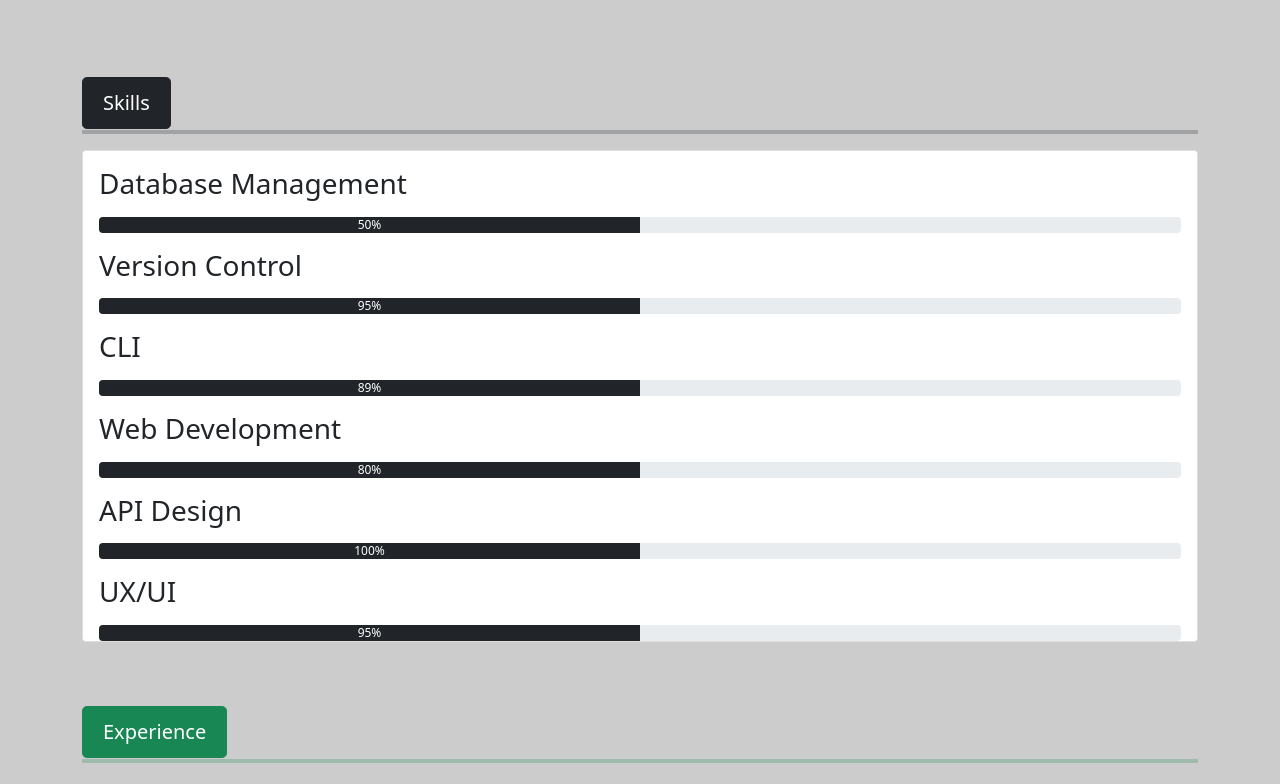
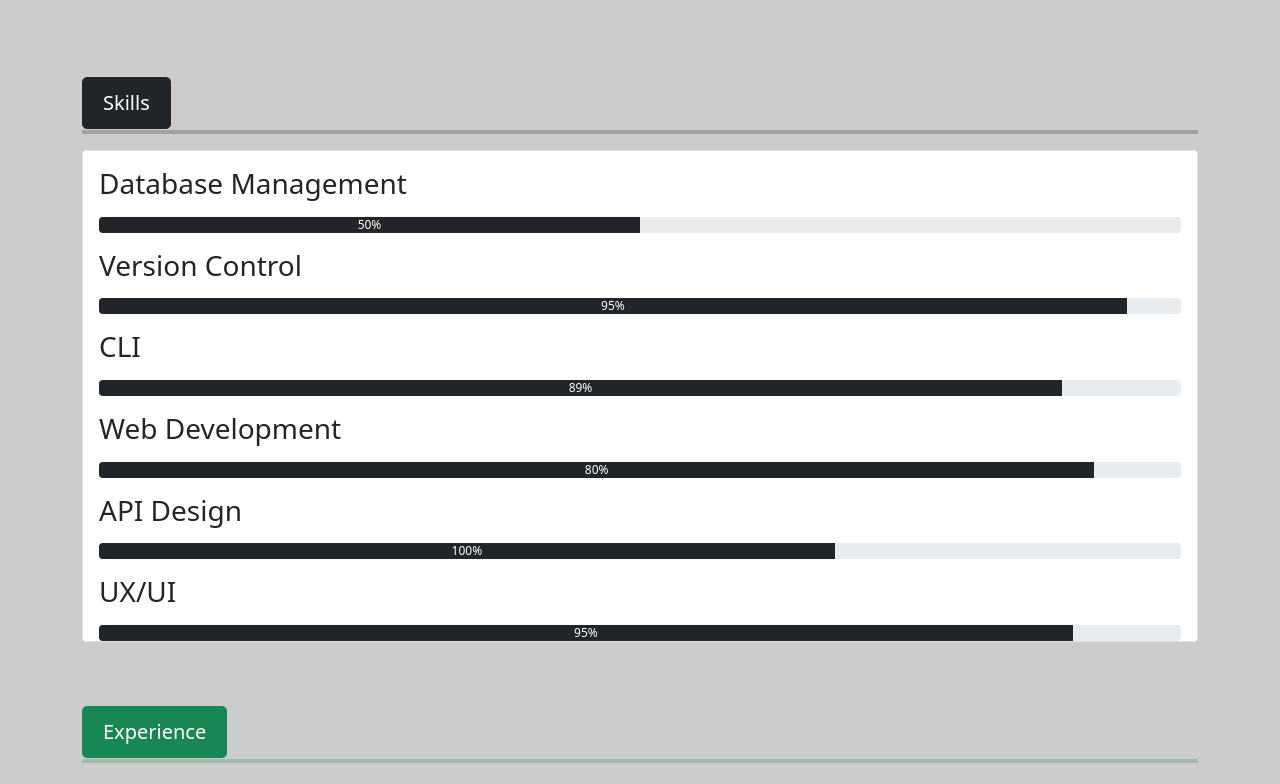
Before and after one commit to rahimialijan/My-Portfolio-Bootstrap-, a website: page index.html in a window 1280 px wide. Shown: the part 938-1722 px from the top of the page. Drawn offline with Linux system fonts and the light colour scheme.

Commit message:
Add skills percentage

```diff
--- a/styles.css
+++ b/styles.css
@@ -15,23 +15,23 @@
 }
 
 #Skills .version {
-  width: 50%;
+  width: 95%;
 }
 
 #Skills .cli {
-  width: 50%;
+  width: 89%;
 }
 
 #Skills .web {
-  width: 50%;
+  width: 92%;
 }
 
 #Skills .api {
-  width: 50%;
+  width: 68%;
 }
 
 #Skills .ux {
-  width: 50%;
+  width: 90%;
 }
 
 /* Experience */
```
